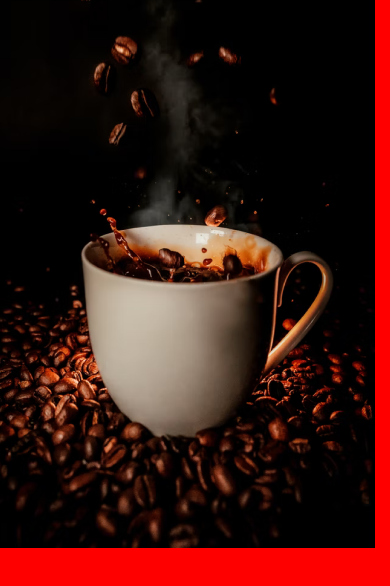
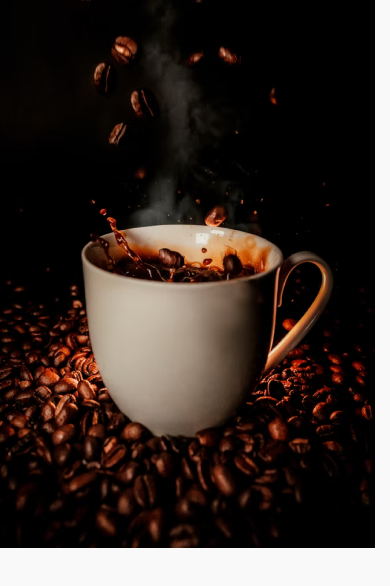
Before and after one commit to achiewe/coffee-shop-project-react-native, a React Native app: screen / in a window 390 px wide. Shown: the top 586 px of the page. Built offline with nearby package versions, Linux system fonts and the light colour scheme.

Commit message:
add background color on the main app

```diff
--- a/App.tsx
+++ b/App.tsx
@@ -15,7 +15,7 @@ const styles = StyleSheet.create({
     flex: 1,
     display: 'flex',
     flexDirection: 'column',
-    backgroundColor: 'red',
+    backgroundColor: '#F9F9F9',
   },
 });
 
```
